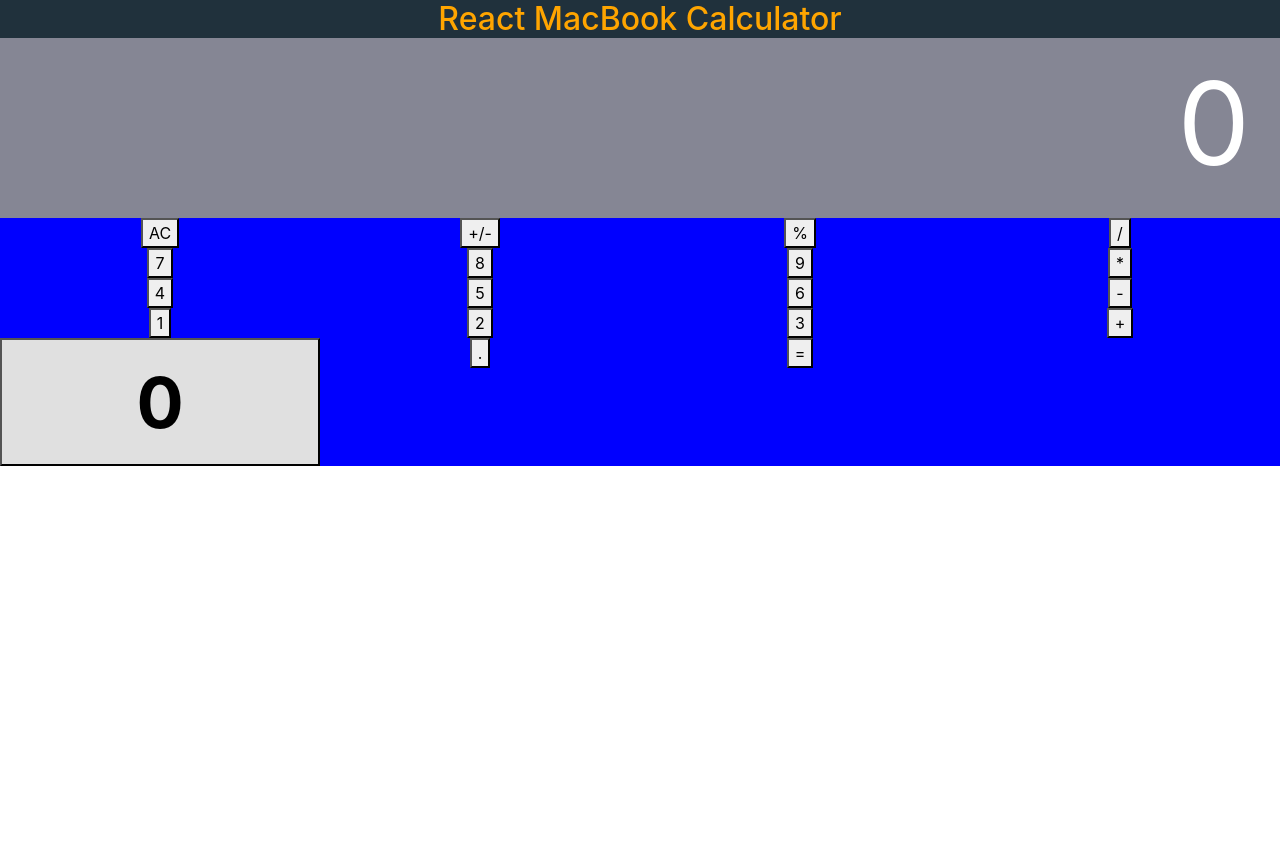
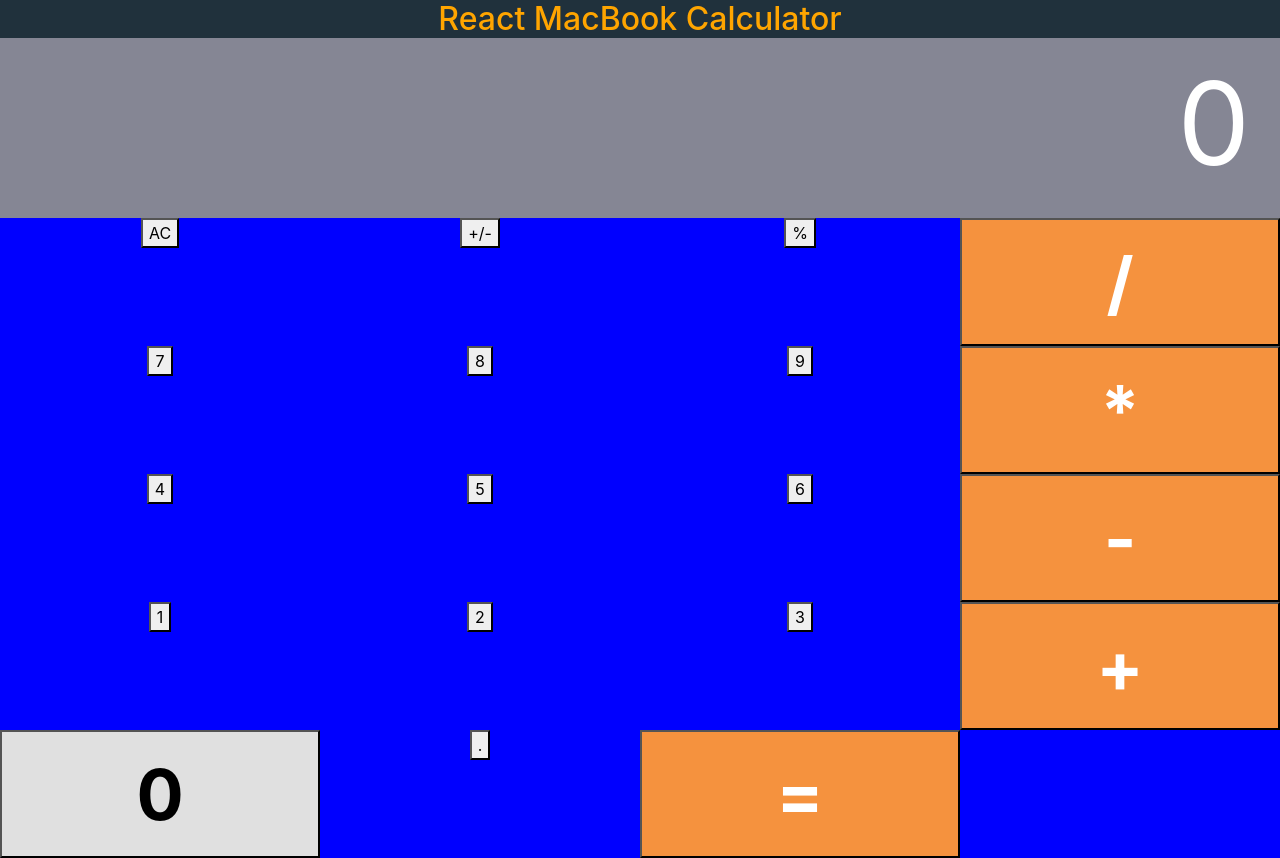
Before and after one commit to atiftariq786/React-MacBook-Calculator, a React (Create React App) app in the folder macbookcalculator/: page / in a window 1280 px wide. Before the commit the page ends 800 px from the top, so only its background shows below. Built offline with nearby package versions, Linux system fonts and the light colour scheme.

Commit message:
Symbol button sizing and styling update

```diff
--- a/macbookcalculator/src/components/Button/style.css
+++ b/macbookcalculator/src/components/Button/style.css
@@ -46,3 +46,16 @@
     font-weight: bold;
 
 }
+.orange{
+    min-width: 100%;
+
+    min-height: 16vh;
+    font-size: 70px;
+    text-align: center;
+    background: #f5923e;
+    color: #fff;
+    font-weight: bold;
+
+    margin:0px 0px 0px 0px;
+      padding:0px 0px 0px 0px;
+}
```
